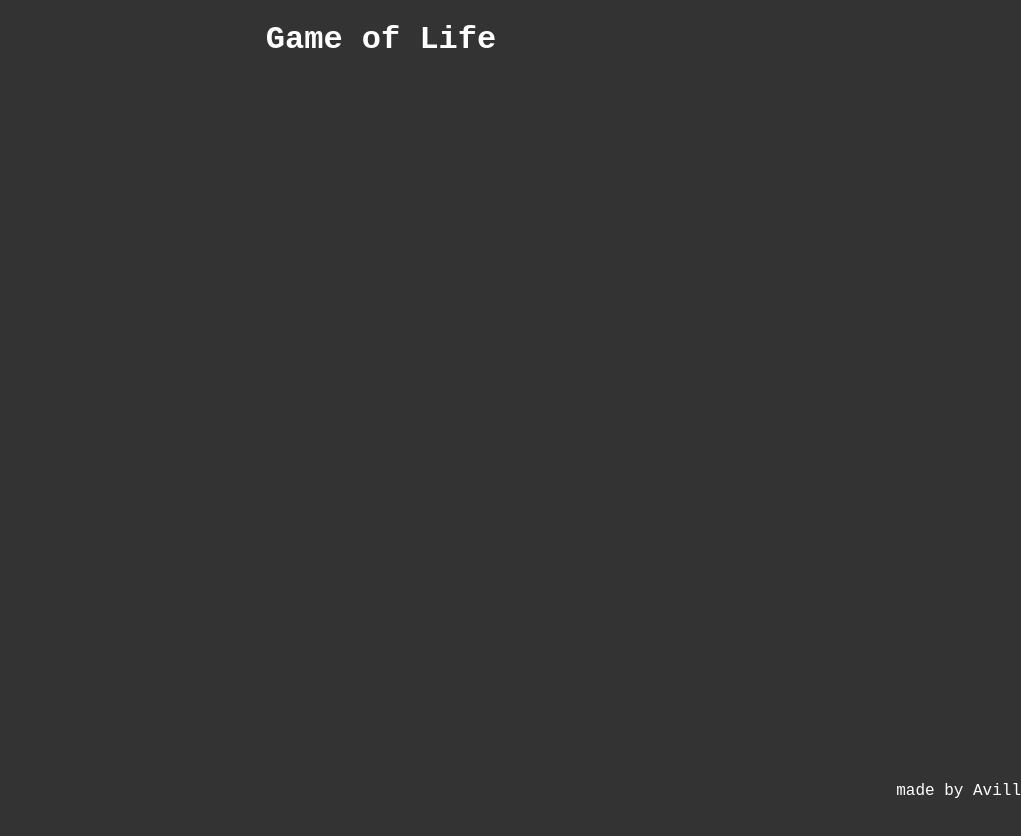
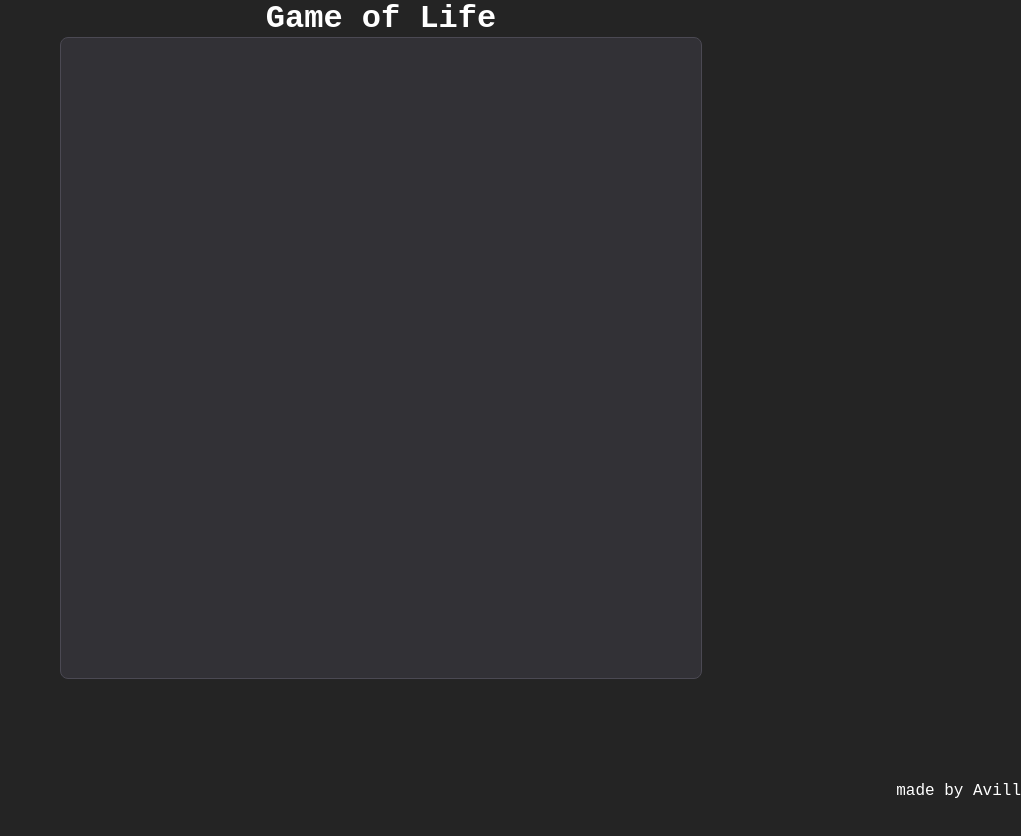
Before and after one commit to Avillx/game-of-life, a plain HTML site: page src/index.html in a window 1280 px wide. Shown: the whole page, without its empty margins (259-1280 px from the left). After the commit the page ends 800 px from the top, so only its background shows below. Drawn offline with Linux system fonts and the light colour scheme.

Commit message:
canvas sizing fix

```diff
--- a/src/style.css
+++ b/src/style.css
@@ -1,6 +1,8 @@
 #root {
-    --theme-bg-primary: #333;
+    --theme-bg-primary: #242424;
+    --theme-canvas-primary: #323136;
     --theme-text-primary: #fff;
+    --theme-border-solid: #4b4953;
 }
 
 html {
@@ -18,11 +20,18 @@ header {
     text-align: center;
 }
 
+h1 {
+    margin: 0;
+}
+
 #canvas__main {
     display: block;
-    width: 100%;
-    height: auto;
     aspect-ratio: 1/1;
+    background-color: var(--theme-canvas-primary);
+    border: solid 1px var(--theme-border-solid);
+    border-radius: 8px;
+    width: min(80dvh, 80dvw);
+    height: min(80dvw, 80dvh);
 }
 
 main {
```
